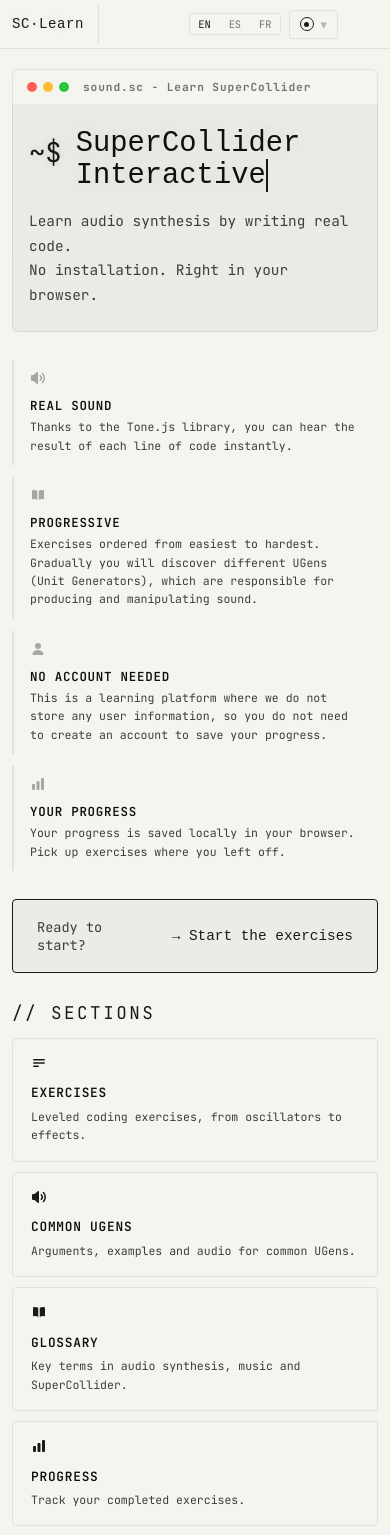
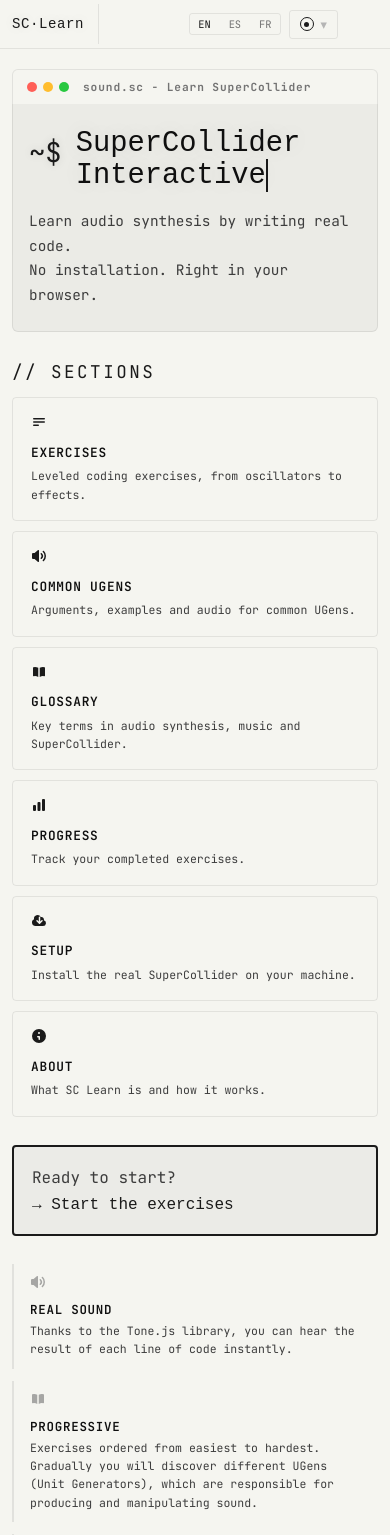
Before and after one commit to jmsanJS/supercollider-learn, a Next.js app: page / in a window 390 px wide. Shown: the top 1535 px of the page. Built offline with nearby package versions, Linux system fonts and the light colour scheme.

Commit message:
style: enlarge and reposition home CTA banner

```diff
--- a/src/app/page.module.css
+++ b/src/app/page.module.css
@@ -72,34 +72,35 @@
   align-items: center;
   justify-content: space-between;
   gap: 16px;
-  border: 1px solid var(--accent);
+  border: 2px solid var(--accent);
   border-radius: 4px;
-  padding: 18px 24px;
+  padding: 28px 32px;
   margin-bottom: 28px;
   background: var(--accent-dim);
   text-decoration: none;
-  transition: background 0.15s, border-color 0.15s;
+  transition: background 0.15s, border-color 0.15s, transform 0.15s;
 }
 
 .cta_banner:hover {
   background: color-mix(in srgb, var(--accent) 12%, transparent);
+  transform: translateY(-2px);
 }
 
 .cta_label {
-  font-size: 0.85rem;
+  font-size: 1.5rem;
   color: var(--text-secondary);
 }
 
 .cta_btn {
   font-family: "Syne Mono", monospace;
-  font-size: 0.9rem;
+  font-size: 1.1rem;
   color: var(--accent);
   white-space: nowrap;
   transition: letter-spacing 0.15s;
 }
 
 .cta_banner:hover .cta_btn {
-  letter-spacing: 0.04em;
+  letter-spacing: 0.1em;
 }
 
 .cards_grid {
@@ -199,6 +200,18 @@
   .nav_cards_grid {
     grid-template-columns: repeat(2, 1fr);
   }
+
+  .cta_banner {
+    padding: 22px 24px;
+  }
+
+  .cta_label {
+    font-size: 1.2rem;
+  }
+
+  .cta_btn {
+    font-size: 1rem;
+  }
 }
 
 @media (max-width: 600px) {
@@ -214,4 +227,19 @@
   .terminal_section {
     padding: 24px 16px;
   }
+
+  .cta_banner {
+    flex-direction: column;
+    align-items: flex-start;
+    gap: 8px;
+    padding: 20px 18px;
+  }
+
+  .cta_label {
+    font-size: 1rem;
+  }
+
+  .cta_btn {
+    font-size: 1rem;
+  }
 }
--- a/src/app/page.tsx
+++ b/src/app/page.tsx
@@ -69,17 +69,6 @@ export default function Home() {
           {t(lang, "home_tagline2")}
         </p>
       </div>
-
-      <div className={styles.cards_grid}>
-        {cards.map((c, i) => (
-          <HomeInfoCard key={i} icon={c.icon} label={c.label} desc={c.desc} />
-        ))}
-      </div>
-
-      <Link href="/exercises" className={styles.cta_banner}>
-        <span className={styles.cta_label}>{t(lang, "home_cta_label")}</span>
-        <span className={styles.cta_btn}>{t(lang, "home_cta_btn")}</span>
-      </Link>
 
       <div className={styles.nav_section}>
         <div className={styles.section_label}>{t(lang, "home_explore_label")}</div>
@@ -159,6 +148,17 @@ export default function Home() {
         </div>
       </div>
 
+      <Link href="/exercises" className={styles.cta_banner}>
+        <span className={styles.cta_label}>{t(lang, "home_cta_label")}</span>
+        <span className={styles.cta_btn}>{t(lang, "home_cta_btn")}</span>
+      </Link>
+
+      <div className={styles.cards_grid}>
+        {cards.map((c, i) => (
+          <HomeInfoCard key={i} icon={c.icon} label={c.label} desc={c.desc} />
+        ))}
+      </div>
+
       <div className={styles.about_sc}>
         <div className={styles.section_label}>{t(lang, "home_what_is_sc")}</div>
         <div className={styles.code_block}>
```
